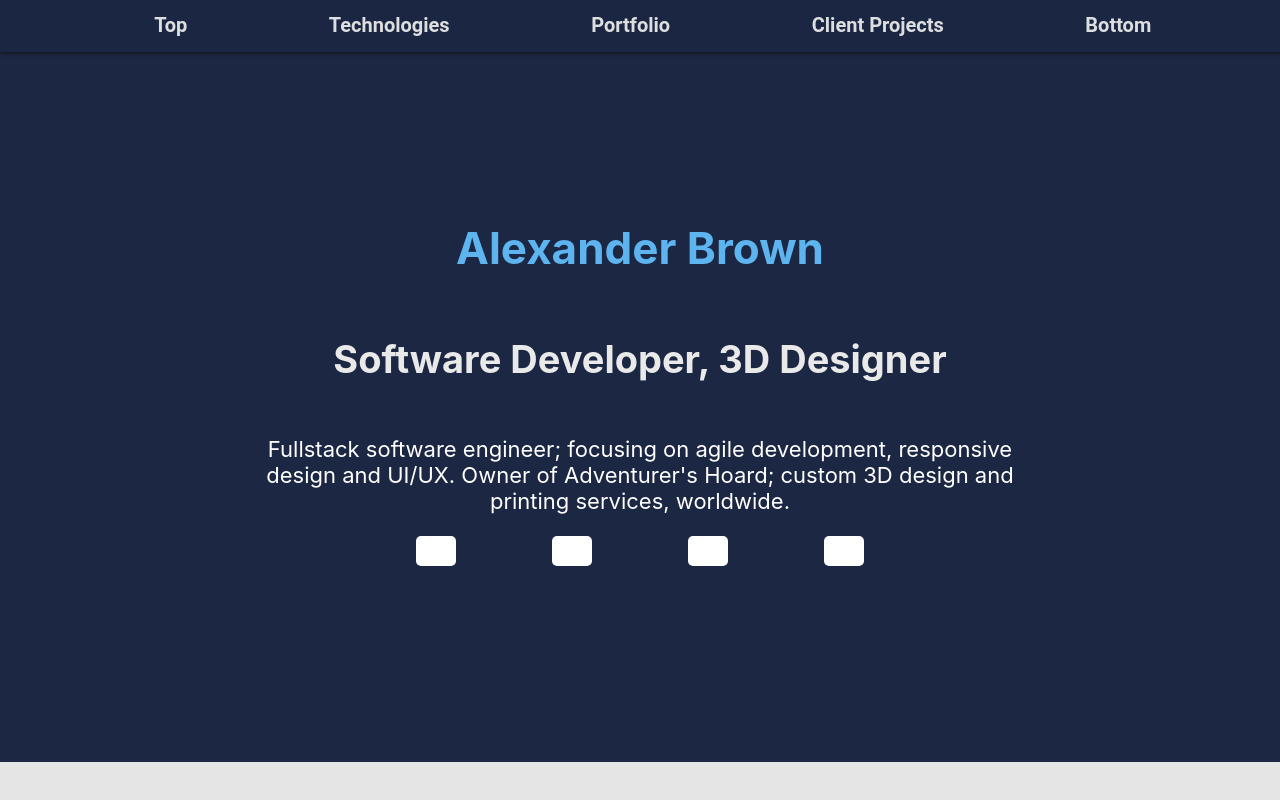
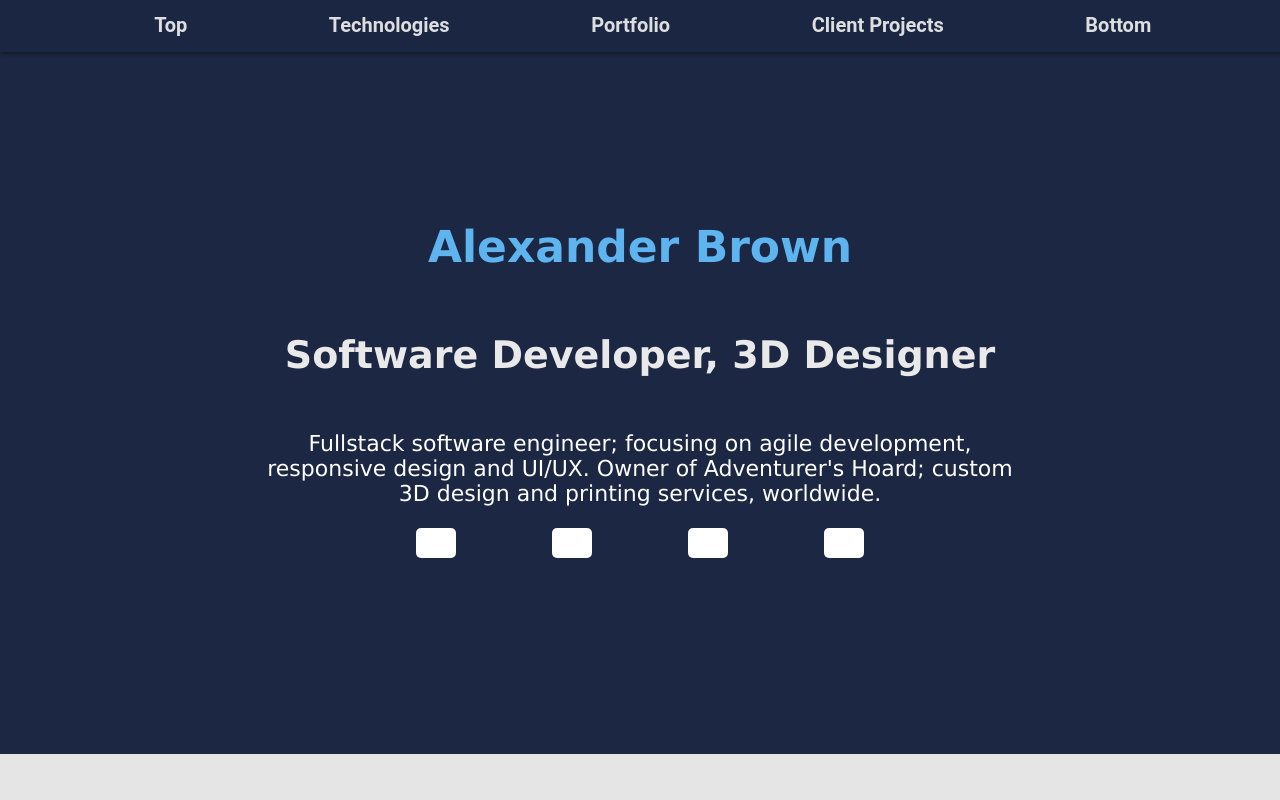
Before and after one commit to AlexBrown4020/dev-portfolio, a React (Create React App) app: page / in a window 1280 px wide. Shown: the top 800 px of the page. Built offline with nearby package versions, Linux system fonts and the light colour scheme; grey boxes are pictures that could not be loaded.

Commit message:
Feat: Change body font

```diff
--- a/src/App.css
+++ b/src/App.css
@@ -1,6 +1,7 @@
 body {
   background-color: #1c2743;
   height: 100vh;
+  font-family:'Lucida Sans', 'Lucida Sans Regular', 'Lucida Grande', 'Lucida Sans Unicode', Geneva, Verdana, sans-serif
 }
 
 #App {
```
